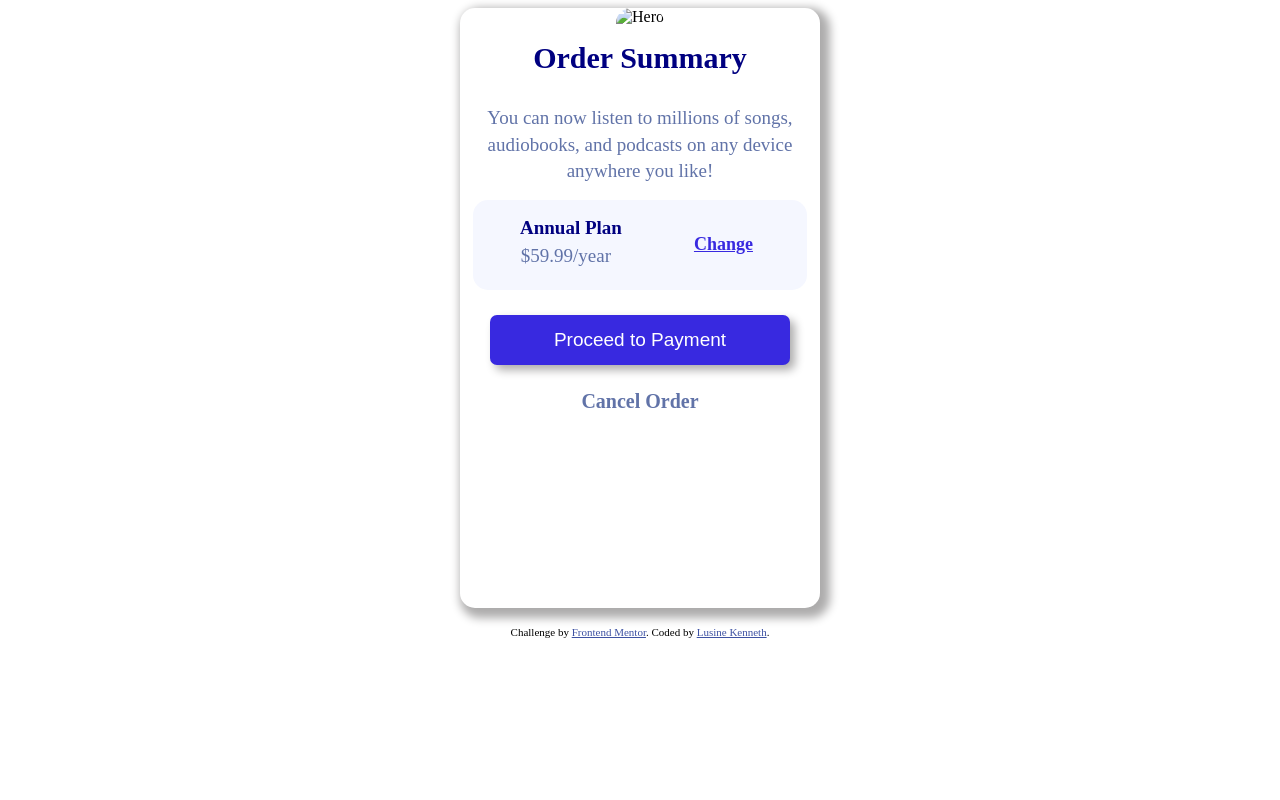
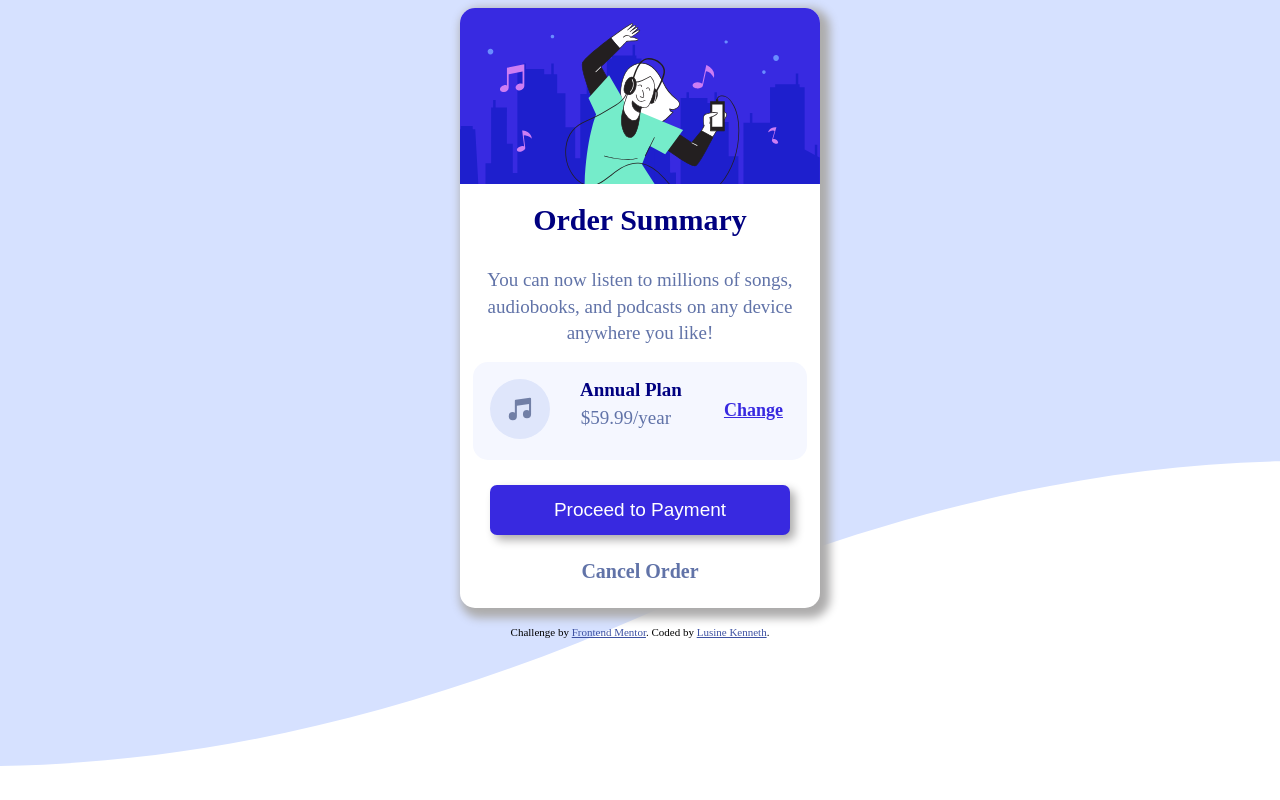
Before and after one commit to TheLordLulu/Order-Summary-Replica, a plain HTML site: page index.html in a window 1280 px wide. Drawn offline with Linux system fonts and the light colour scheme; the site is published under a folder, as on GitHub Pages, so addresses that start at the root find nothing.

Commit message:
Fixed Images

```diff
--- a/index.html
+++ b/index.html
@@ -6,7 +6,7 @@
   <meta name="viewport" content="width=device-width, initial-scale=1.0">
   <!-- displays site properly based on user's device -->
 
-  <link rel="icon" type="image/png" sizes="32x32" href="./images/favicon-32x32.png">
+  <link rel="icon" type="image/png" sizes="32x32" href=".images/favicon-32x32.png">
   <link rel="stylesheet" href="./styles.css">
 
   <title>Frontend Mentor | Order summary card</title>
@@ -29,7 +29,7 @@
   <div class="order-app">
 
     <div class="top-img">
-      <img src="/images/illustration-hero.svg" alt="Hero" style="width: 100%; border-radius: 15px 15px 0 0;">
+      <img src="images/illustration-hero.svg" alt="Hero" style="width: 100%; border-radius: 15px 15px 0 0;">
     </div>
     <div class="order">
       Order Summary
@@ -43,7 +43,7 @@
 
     <div class="order-center">
       <div class="music">
-        <img src="/images/icon-music.svg" alt="" style="width: 60px;">
+        <img src="images/icon-music.svg" alt="" style="width: 60px;">
       </div>
       <div class="plan">
         <div class="annual">
--- a/styles.css
+++ b/styles.css
@@ -1,5 +1,5 @@
 body{
-    background-image: url("/images/pattern-background-desktop.svg");
+    background-image: url("images/pattern-background-desktop.svg");
     background-size: cover;
     height: 750px ;
     background-repeat: repeat-x;
```
